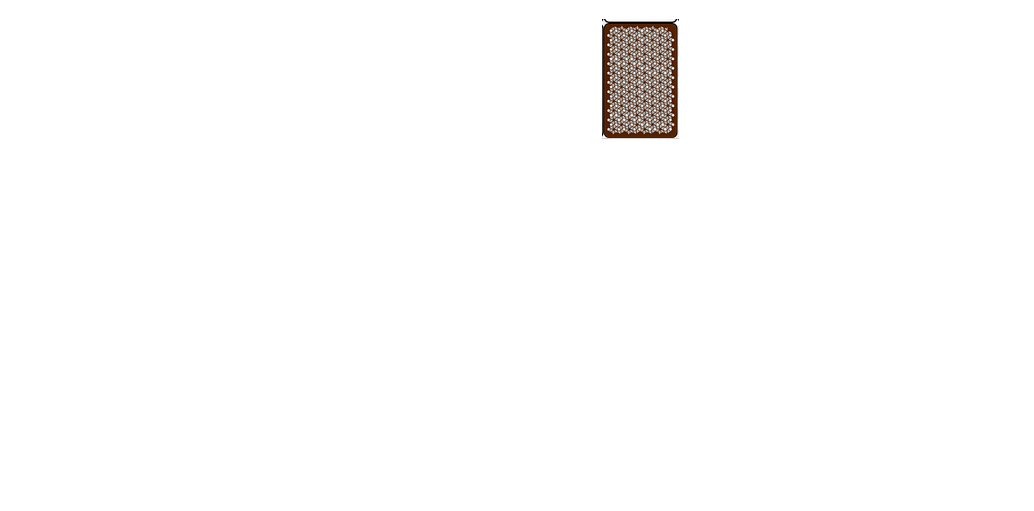
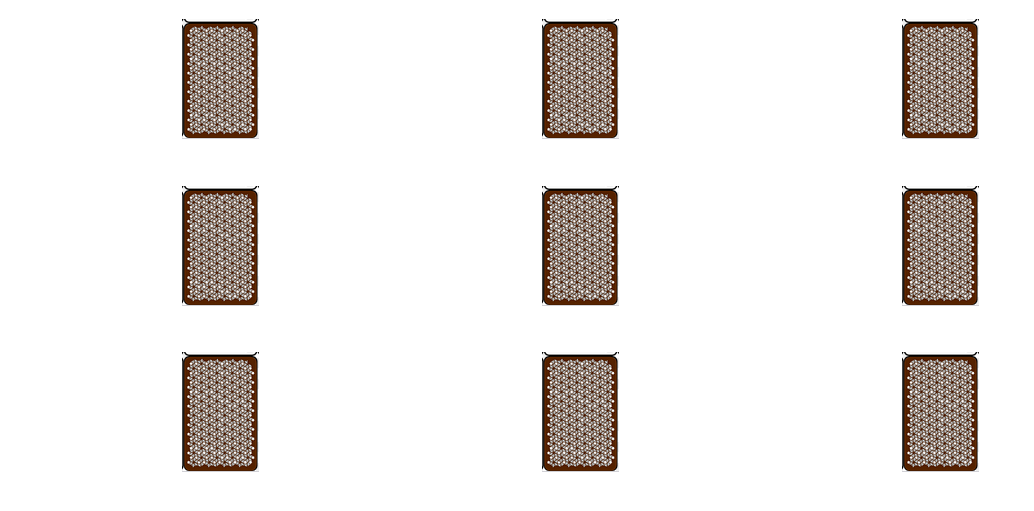
Before and after one commit to mwoolf87/cardGame, a plain HTML site: page index.html in a window 1280 px wide. Shown: the part 61-572 px from the top of the page, without its empty margins (0-1034 px from the left). Drawn offline with Linux system fonts and the light colour scheme.

Commit message:
css added

```diff
--- a/style.css
+++ b/style.css
@@ -1,19 +1,23 @@
-.grid {
+.main-container {
   display: grid;
-  grid-template-columns: repeat(3, 1fr);
-  /* width: 50px;
-  height: 50px; */
-  position: absolute;
-  top: 50%;
-  left: 50%;
-  transform: translate(-50%, -50%);
+  grid-template-columns: repeat(3, 30%);
+  width: 1200px;
+  height: 500px;
+  margin: 0 auto;
 }
+
+/*
+
+Card Flip Documentation:
+https://jefferson-cuartas.medium.com/how-to-create-a-flip-card-effect-using-javascript-767dd945210c
+
+*/
 
 .card {
   position: relative;
   width: 100%;
   height: 100%;
-  transform-style: preserve-3d;
+  transform-style: preserve-3d; /* Indicates that the children of the element should be positioned in the 3D-space.  */
   transition: all 0.8s ease;
 }
 
```
